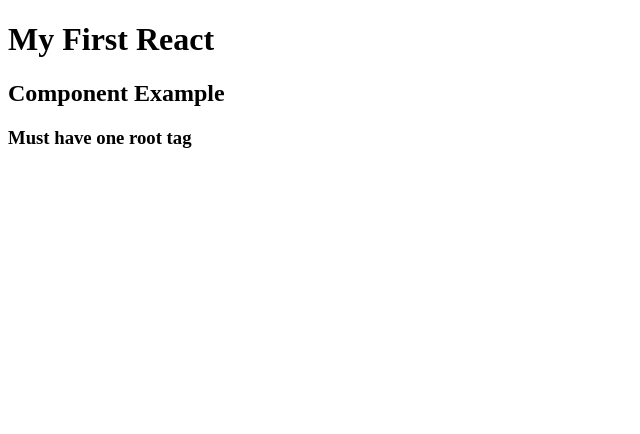
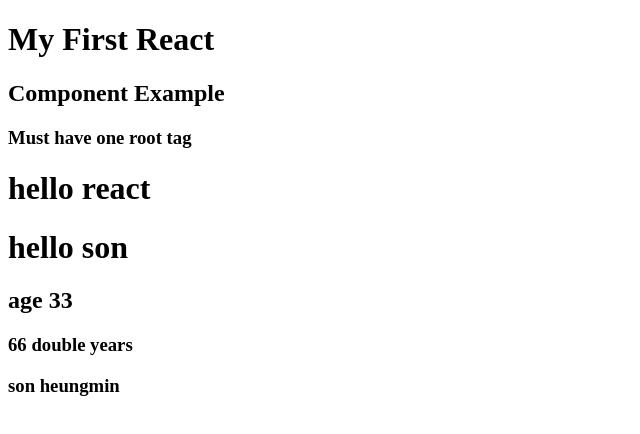
Before and after one commit to smil98/react20231031, a React (Create React App) app: page / in a window 1280 px wide. Shown: the top 434 px of the page, without its empty margins (0-640 px from the left). Built offline with nearby package versions, Linux system fonts and the light colour scheme.

Commit message:
write js code in jsx, surround with {}

```diff
--- a/src/App.js
+++ b/src/App.js
@@ -5,6 +5,7 @@
     <div>
       <h1>My First React</h1>
       <MyComp />
+      <MyComp2 />
     </div>
   );
 }
@@ -22,4 +23,20 @@
   );
 }
 
+function MyComp2() {
+  let name = "son";
+  let number = 33;
+
+  return (
+    <>
+      <h1>hello react</h1>
+      <h1>hello {name}</h1>
+      <h2>age {number}</h2>
+      <h3>{number * 2} double years</h3>
+      <h3>{name + " heungmin"}</h3>
+      {/* comments formed like this */}
+    </>
+  );
+}
+
 export default App;
```
